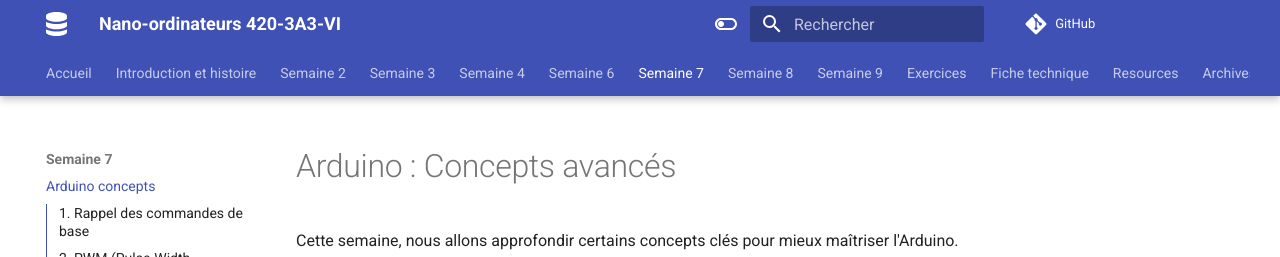
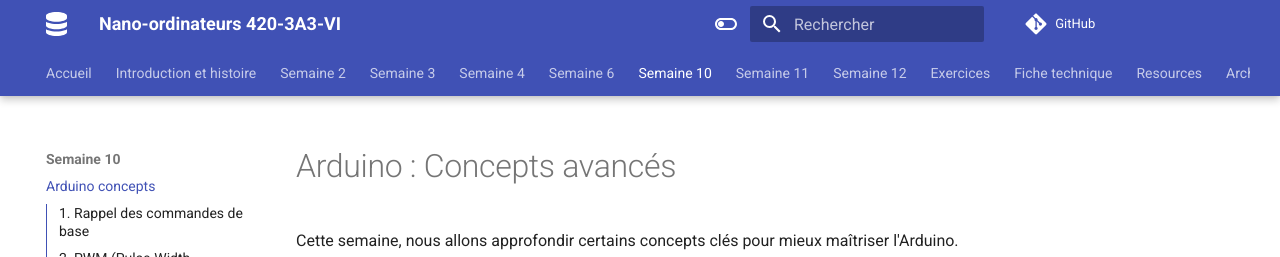
Before and after one commit to TousignantSimon-Nano/TousignantSimon-Nano.github.io, an MkDocs documentation site: the page built from docs/notes_de_cours/semaine_10_arduino_concepts.md, in a window 1280 px wide. Shown: the top 257 px of the page. Built offline with MkDocs 1.6.1 and Material for MkDocs 9.7.7, drawn with Linux system fonts in a browser that asks for light colours; comment, search, counter and statistics services are not loaded.

Commit message:
changement de semaine

```diff
--- a/mkdocs.yml
+++ b/mkdocs.yml
@@ -25,12 +25,12 @@ nav:
       - Chercher du contenu : notes_de_cours/semaine_6_grep.md
       - Festion des processus : notes_de_cours/semaine_6_gestion_des_processus.md
       - samba : notes_de_cours/semaine_6_samba.md
-  - Semaine 7 :
-      - Arduino concepts : notes_de_cours/semaine_7_arduino_concepts.md
-  - Semaine 8 :
-      - I2C, Servomoteur et DHT11 : notes_de_cours/semaine_8_i2c_servo_dht11.md
-  - Semaine 9 :
-      - Interruptions et Volatile : notes_de_cours/semaine_9_interrupts_volatile.md
+  - Semaine 10 :
+      - Arduino concepts : notes_de_cours/semaine_10_arduino_concepts.md
+  - Semaine 11 :
+      - I2C, Servomoteur et DHT11 : notes_de_cours/semaine_11_i2c_servo_dht11.md
+  - Semaine 12 :
+      - Interruptions et Volatile : notes_de_cours/semaine_12_interrupts_volatile.md
   - Exercices :
       - Semaine 3 :
           - Partitions, formatage : exercices/exercices_2.1_partition_script_intro.md
```
Also changed, not shown: docs/notes_de_cours/semaine_10_arduino_concepts.md (renamed from docs/notes_de_cours/semaine_7_arduino_concepts.md), docs/notes_de_cours/semaine_11_i2c_servo_dht11.md (renamed from docs/notes_de_cours/semaine_8_i2c_servo_dht11.md), docs/notes_de_cours/semaine_12_interrupts_volatile.md (renamed from docs/notes_de_cours/semaine_9_interrupts_volatile.md).
